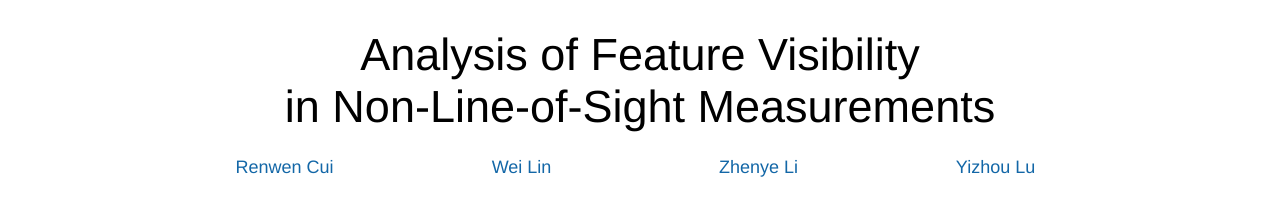
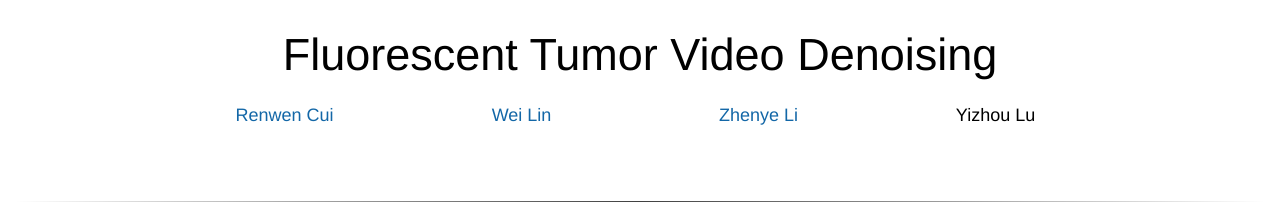
Before and after one commit to RenwenCui/CS766, a plain HTML site: page index.html in a window 1280 px wide. Shown: the top 208 px of the page. Drawn offline with Linux system fonts and the light colour scheme.

Commit message:
Update index.html

```diff
--- a/index.html
+++ b/index.html
@@ -263,7 +263,7 @@
   <body data-gr-c-s-loaded="true">
     <br>
           <center>
-          	<span style="font-size:45px">Analysis of Feature Visibility <br> in Non-Line-of-Sight Measurements </span><br><br>
+          	<span style="font-size:45px">Fluorescent Tumor Video Denoising </span><br><br>
 	  		  <table align="center" width="950px">
 	  			  <tbody><tr>
 	  	              	<td align="center" width="140px">
@@ -285,7 +285,7 @@
 
 	  		  	<td align="center" width="140px">
 		  					<center>
-		  					<span style="font-size:18px"><a href=""> Yizhou Lu</a></span>
+		  					<span style="font-size:18px"><a> Yizhou Lu</a></span>
 			  		  		</center>
 	  		  	  		</td>
 	  			  </tr>
```
